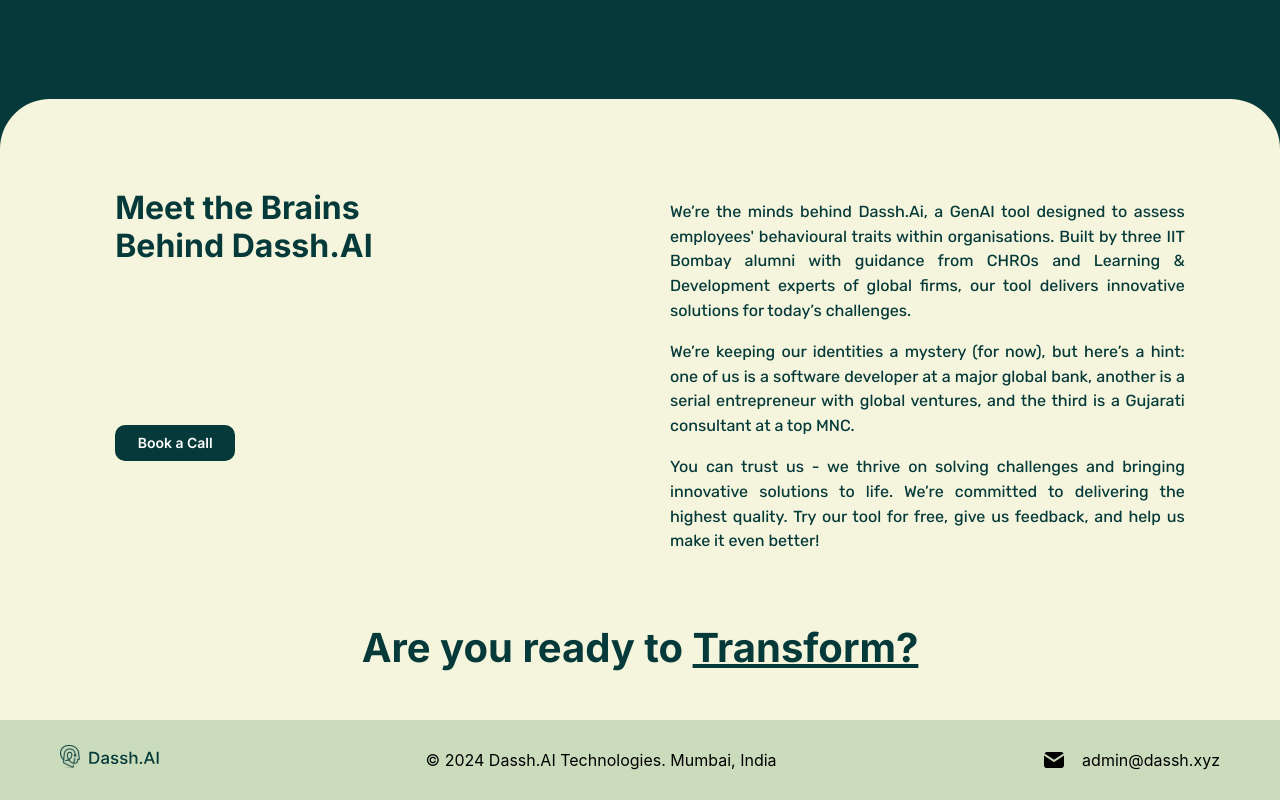
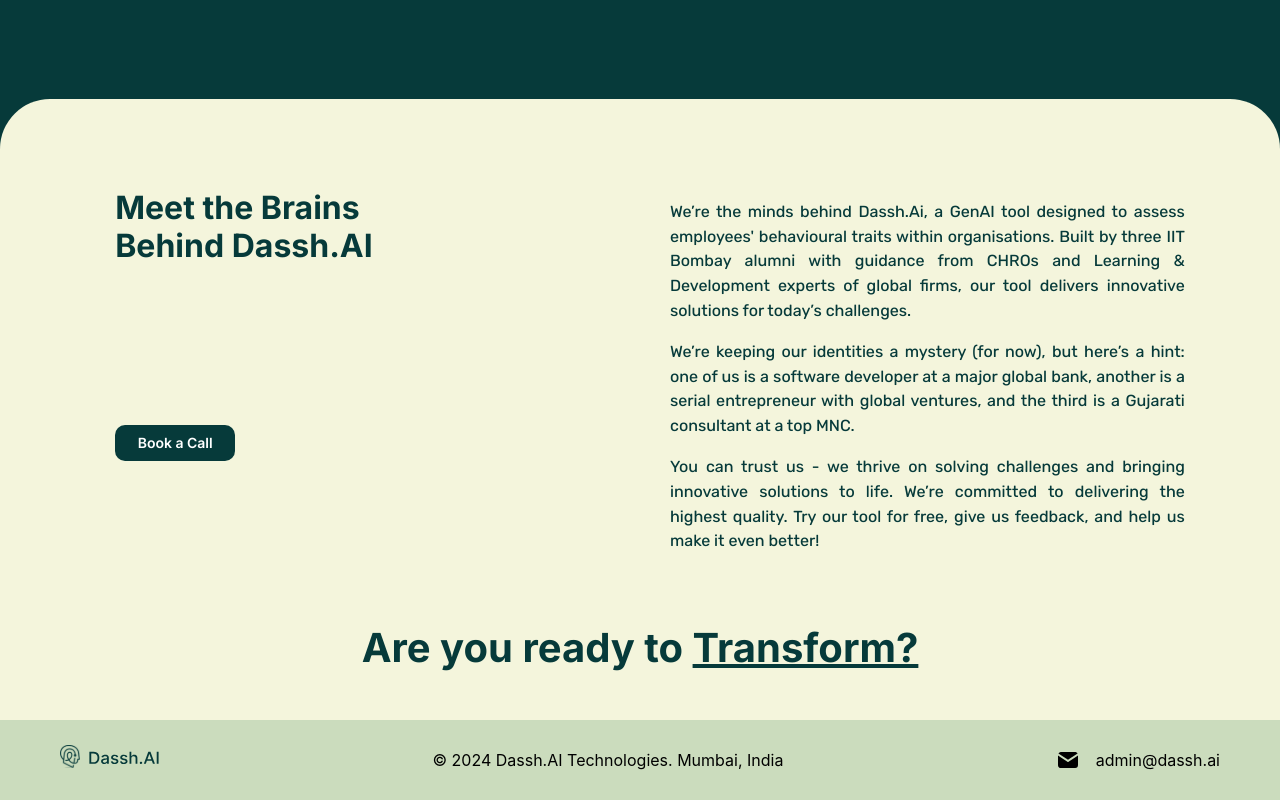
Before and after one commit to Dassh-AI/website, a React (Create React App) app: page / in a window 1280 px wide. Shown: the part 2546-3346 px from the top of the page. Built offline with nearby package versions, Linux system fonts and the light colour scheme; no server answers.

Commit message:
updated email and url

```diff
--- a/src/components/layout/footbar.tsx
+++ b/src/components/layout/footbar.tsx
@@ -16,9 +16,9 @@
 
         <Group>
           <IconMailFilled stroke={1.5} color="black" />
-          <Anchor href='mailto:admin@dassh.xyz'>
+          <Anchor href='mailto:admin@dassh.ai'>
             <Text style={{ color: "black", fontWeight: '400' }}>
-              admin@dassh.xyz
+              admin@dassh.ai
             </Text>
           </Anchor>
         </Group>
--- a/src/pages/home.tsx
+++ b/src/pages/home.tsx
@@ -293,7 +293,7 @@
         className="custom-button"
         onClick={() => {
           TrackingEvents.BOOK_A_CALL_ABOUT_US();
-          window.open('https://calendly.com/harshitmodi-iitb/dassh-ai-tool-for-organisations', '_blank');
+          window.open('https://calendly.com/teamdassh-ai/30min', '_blank');
         }}
       >
         Book a Call
```
